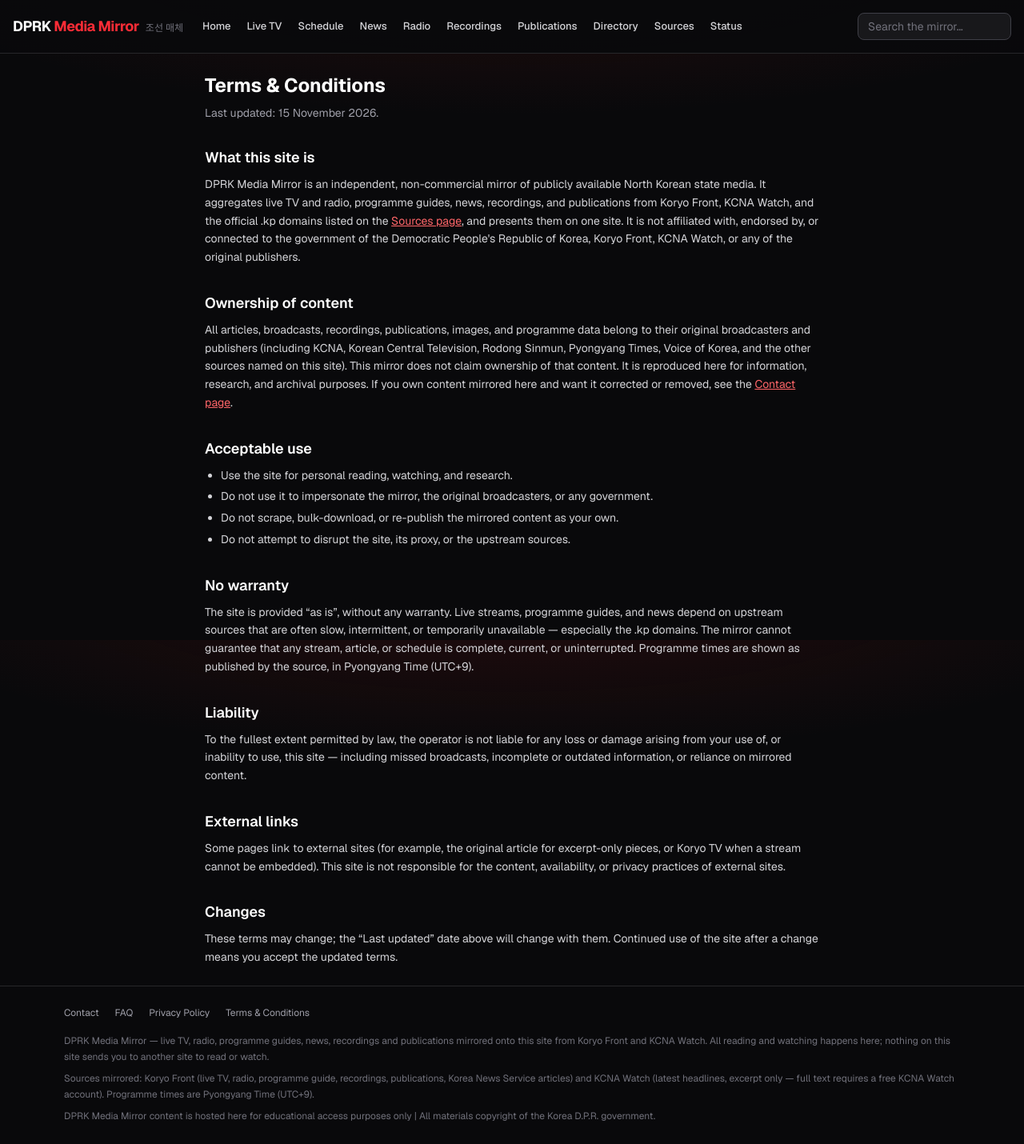
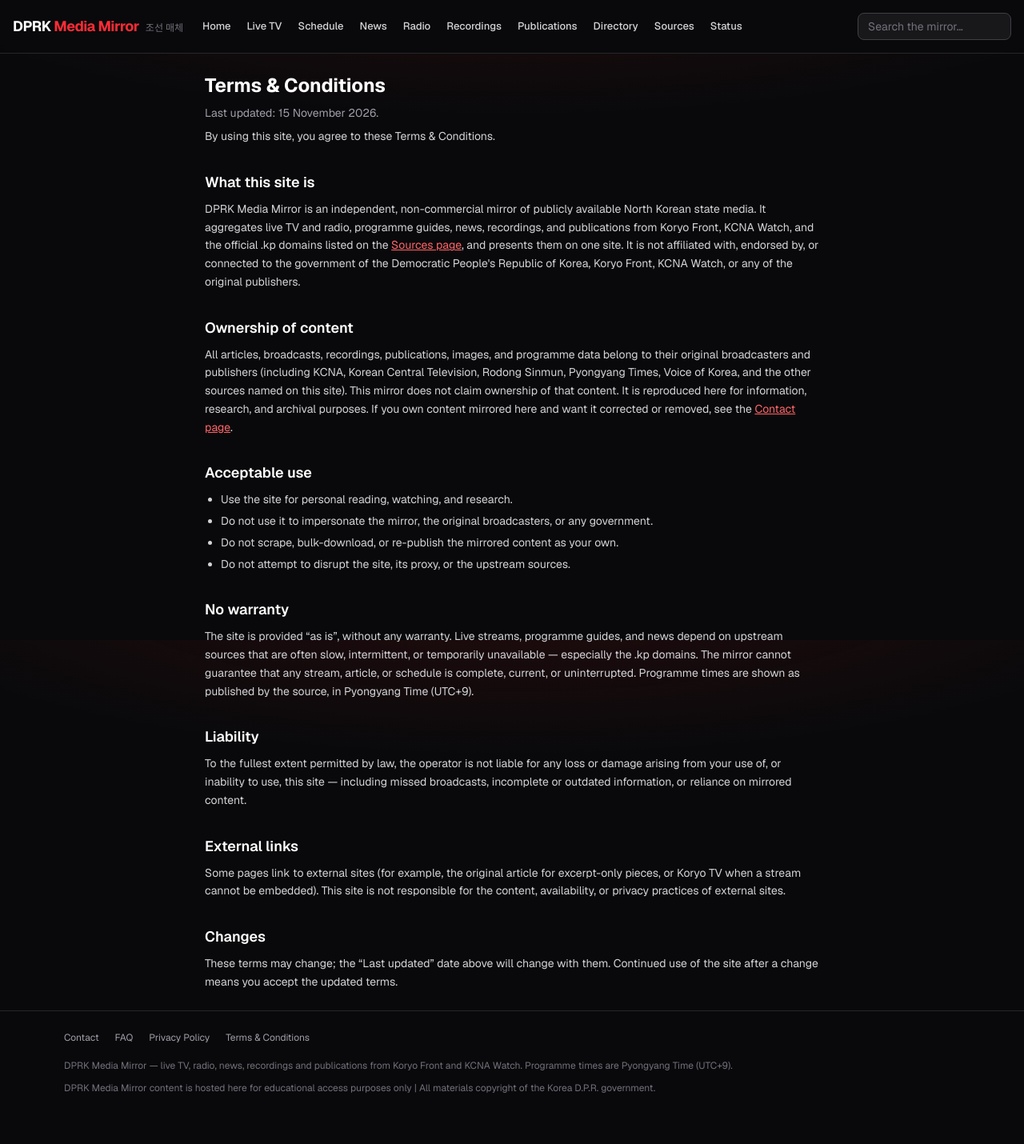
Before and after one commit to HaloDimas/dprk-media-mirror, a Next.js app: page /terms in a window 1280 px wide. Shown: the whole page at 80% size. After the commit the page ends 1394 px from the top, so only its background shows below. Built offline with nearby package versions, Linux system fonts and the light colour scheme.

Commit message:
Footer: shorten to the essentials; Terms: add acceptance line

```diff
--- a/src/app/layout.tsx
+++ b/src/app/layout.tsx
@@ -93,14 +93,8 @@ export default function RootLayout({ children }: LayoutProps<"/">) {
               </Link>
             </nav>
             <p>
-              DPRK Media Mirror — live TV, radio, programme guides, news, recordings and publications
-              mirrored onto this site from Koryo Front and KCNA Watch. All reading and watching happens
-              here; nothing on this site sends you to another site to read or watch.
-            </p>
-            <p className="mt-2">
-              Sources mirrored: Koryo Front (live TV, radio, programme guide, recordings, publications,
-              Korea News Service articles) and KCNA Watch (latest headlines, excerpt only — full text
-              requires a free KCNA Watch account). Programme times are Pyongyang Time (UTC+9).
+              DPRK Media Mirror — live TV, radio, news, recordings and publications from Koryo Front
+              and KCNA Watch. Programme times are Pyongyang Time (UTC+9).
             </p>
             <p className="mt-2">
               DPRK Media Mirror content is hosted here for educational access purposes only | All materials
--- a/src/app/terms/page.tsx
+++ b/src/app/terms/page.tsx
@@ -11,6 +11,9 @@ export default function TermsPage() {
     <div className="mx-auto max-w-3xl">
       <h1 className="text-2xl font-bold text-white">Terms &amp; Conditions</h1>
       <p className="mt-2 text-sm text-zinc-400">Last updated: 15 November 2026.</p>
+      <p className="mt-2 text-sm leading-relaxed text-zinc-300">
+        By using this site, you agree to these Terms &amp; Conditions.
+      </p>
 
       <h2 className="mt-8 text-lg font-semibold text-white">What this site is</h2>
       <p className="mt-2 text-sm leading-relaxed text-zinc-300">
```
